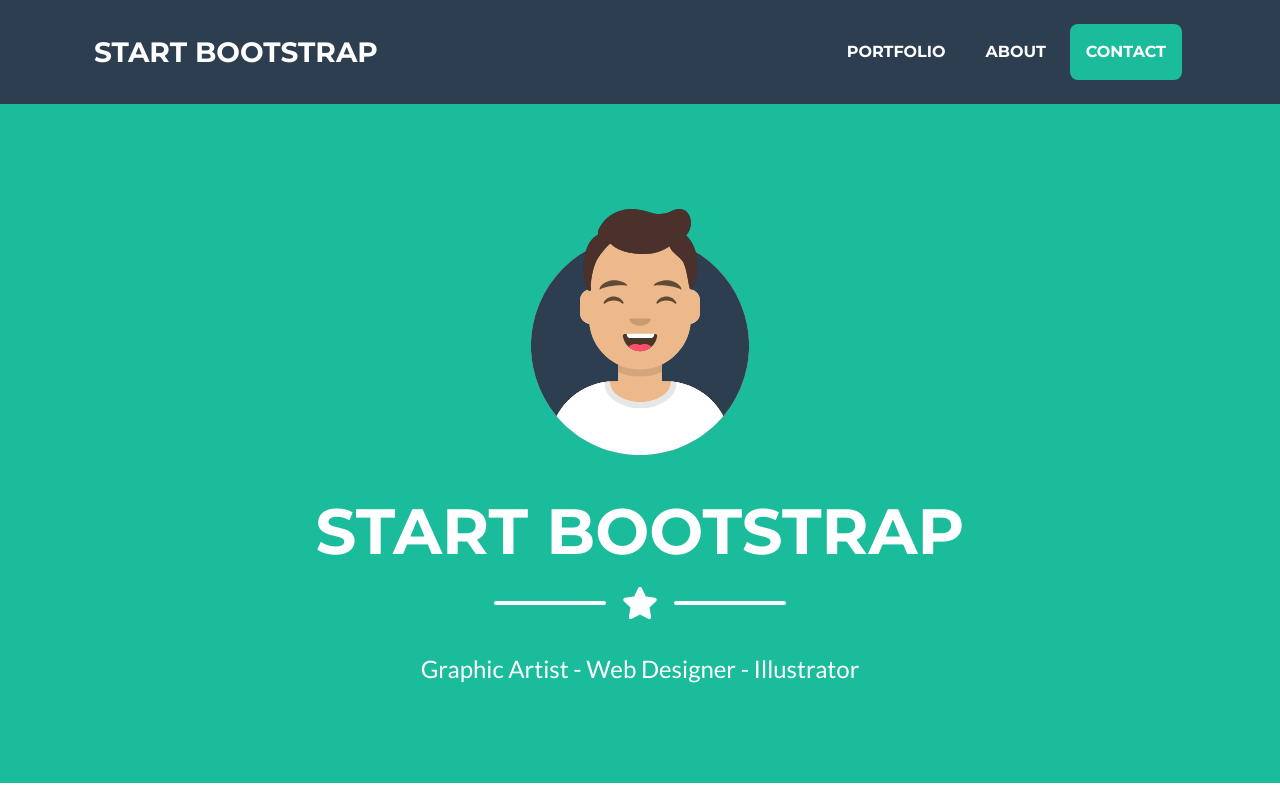
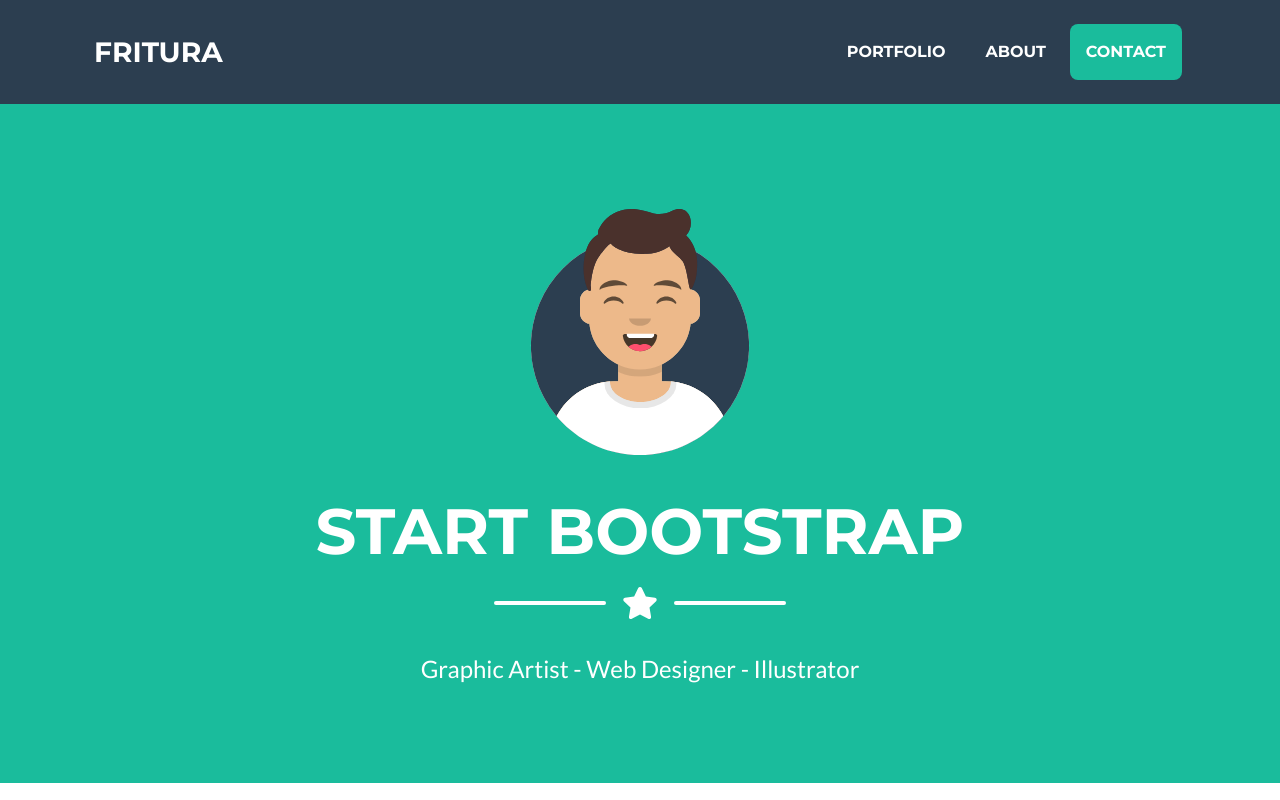
Before and after one commit to JulioSanchez19/FrituraEjemplo, a plain HTML site: page index.html in a window 1280 px wide. Shown: the top 800 px of the page. Drawn offline with nearby package versions, Linux system fonts and the light colour scheme.

Commit message:
Update index.html

```diff
--- a/index.html
+++ b/index.html
@@ -20,7 +20,7 @@
         <!-- Navigation-->
         <nav class="navbar navbar-expand-lg bg-secondary text-uppercase fixed-top" id="mainNav">
             <div class="container">
-                <a class="navbar-brand js-scroll-trigger" href="#page-top">Start Bootstrap</a>
+                <a class="navbar-brand js-scroll-trigger" href="#page-top">Fritura</a>
                 <button class="navbar-toggler navbar-toggler-right text-uppercase font-weight-bold bg-primary text-white rounded" type="button" data-toggle="collapse" data-target="#navbarResponsive" aria-controls="navbarResponsive" aria-expanded="false" aria-label="Toggle navigation">
                     Menu
                     <i class="fas fa-bars"></i>
```
